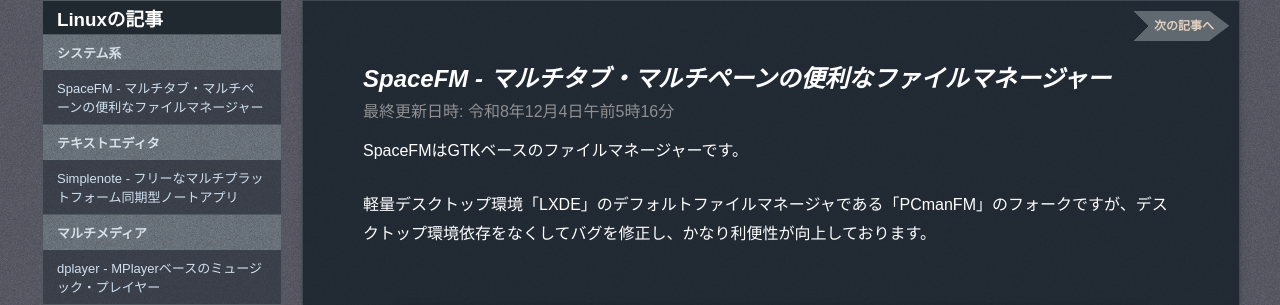
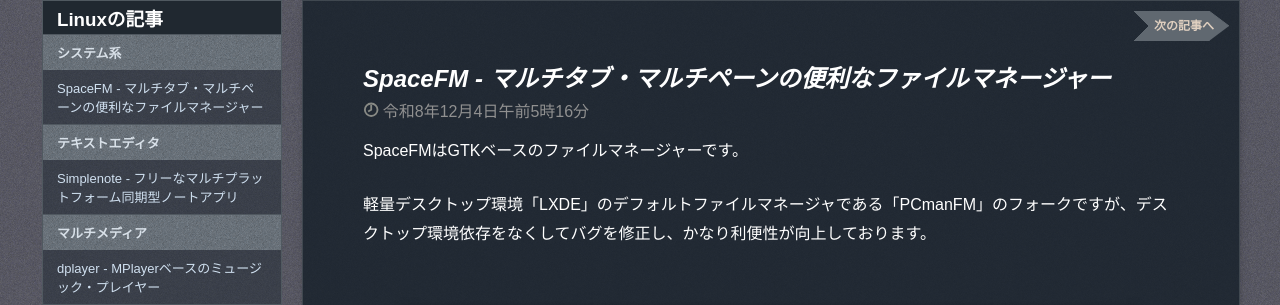
Before and after one commit to aharotias2/gorigorilinux, a PHP site: page /article.php?entry=apps/linux/01_system/001 in a window 1280 px wide. Shown: the part 54-359 px from the top of the page. Run offline with PHP 8.4, Linux system fonts and the light colour scheme; data comes from the database, SQL or seed files in the repository.

Commit message:
記事の最終更新日のマークを追加

```diff
--- a/article.php
+++ b/article.php
@@ -46,7 +46,7 @@ if (!isset($_SESSION[$articleName]) || $now->sub(new DateInterval('PT24H')) > $_
                 <div class="article">
                     <div class="datetime">
                         <span class="mtime">
-                            最終更新日時: <?=ttGetFilemtime($articleUrl)?>
+                            <img src="images/time.svg" alt="最終更新日時:"><?=ttGetFilemtime($articleUrl)?>
                         </span>
                     </div>
                     <?php
```
